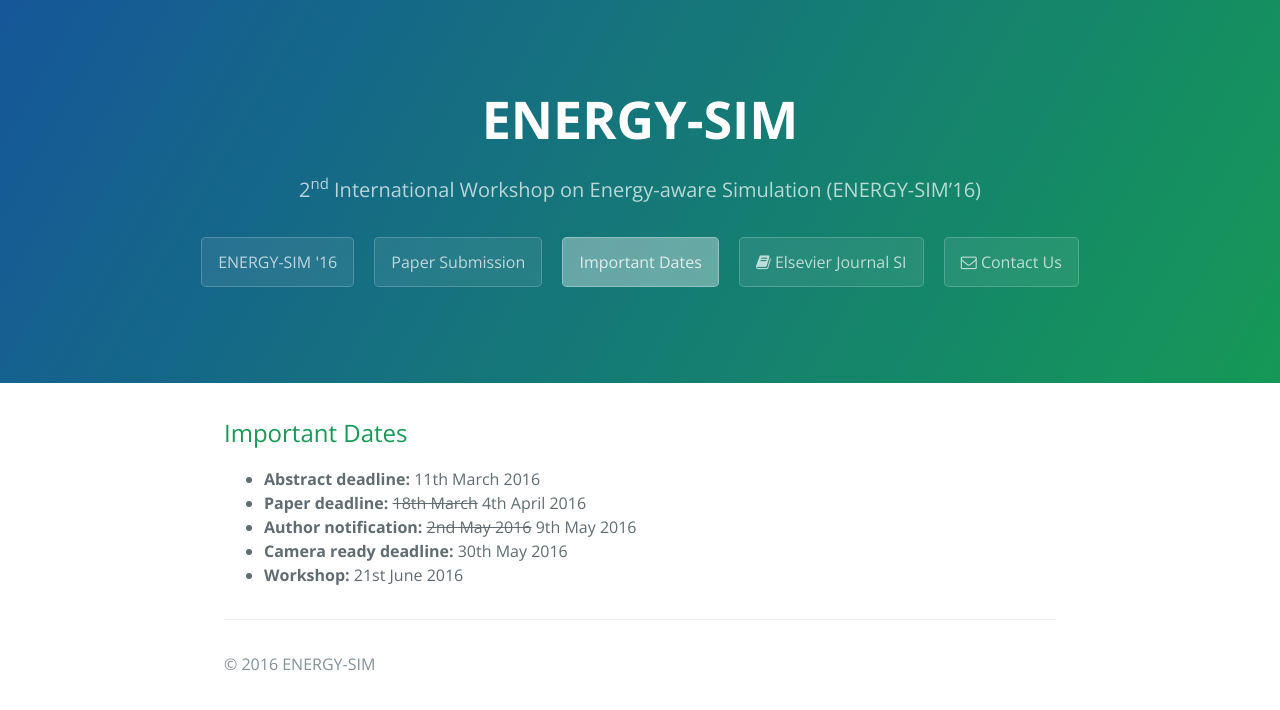
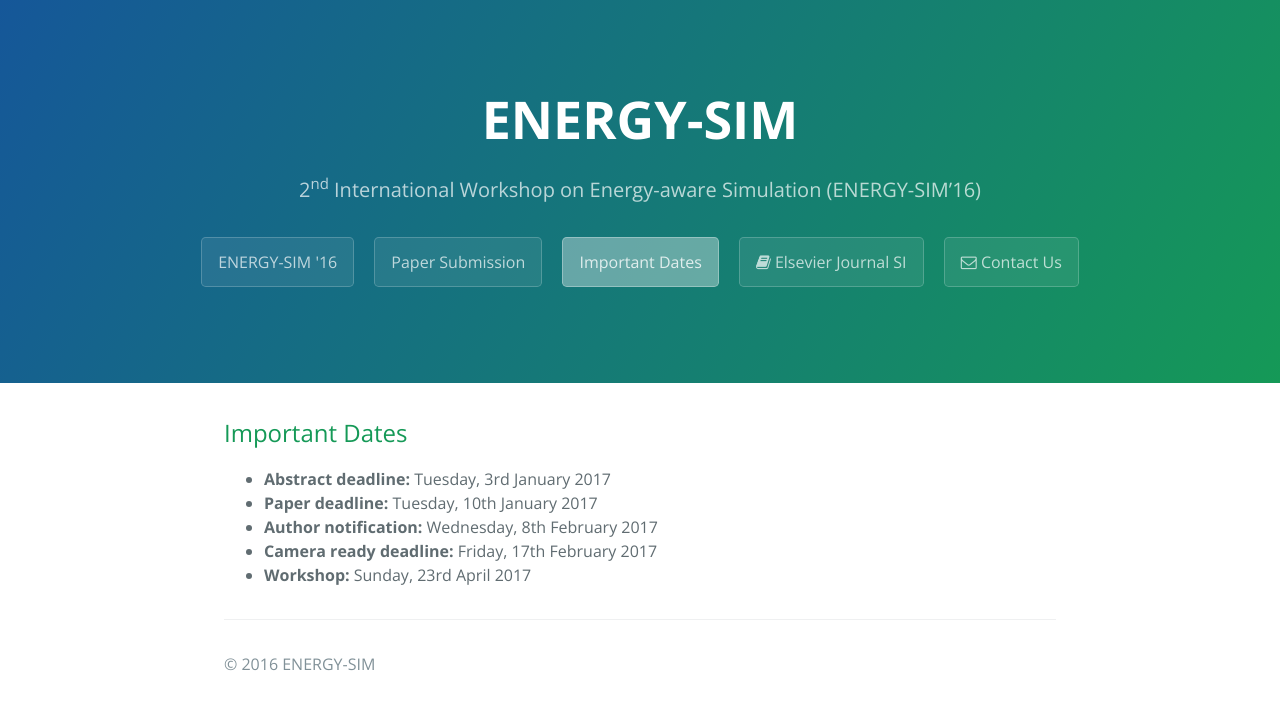
Before and after one commit to ENERGY-SIM/energy-sim.github.io, a Jekyll site: the page built from importantdates.md, in a window 1280 px wide. Shown: the top 710 px of the page. Built offline with Jekyll 4.4.1, drawn with Linux system fonts in a browser that asks for light colours; nearby versions of some CDN libraries; library files that are not in the unit come from our copies.

Commit message:
Update importantdates.md

```diff
--- a/importantdates.md
+++ b/importantdates.md
@@ -6,8 +6,8 @@ active: importantdates
 ---
 
 ## Important Dates
-- <strong>Abstract deadline:</strong> 11th March 2016
-- <strong>Paper deadline:</strong> <del>18th March</del> 4th April 2016
-- <strong>Author notification:</strong> <del>2nd May 2016</del> 9th May 2016
-- <strong>Camera ready deadline:</strong> 30th May 2016
-- <strong>Workshop:</strong> 21st June 2016
+- <strong>Abstract deadline:</strong> Tuesday, 3rd January 2017
+- <strong>Paper deadline:</strong> Tuesday, 10th January 2017
+- <strong>Author notification:</strong> Wednesday, 8th February 2017
+- <strong>Camera ready deadline:</strong> Friday, 17th February 2017
+- <strong>Workshop:</strong> Sunday, 23rd April 2017
```
